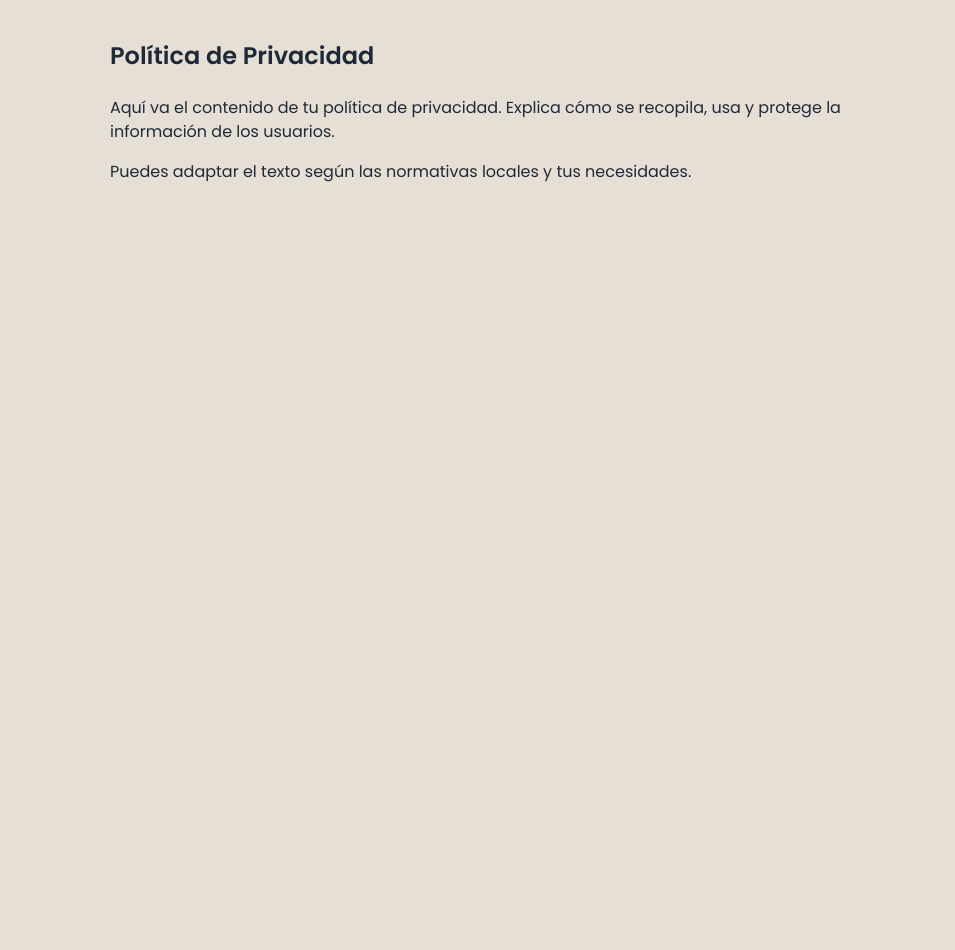
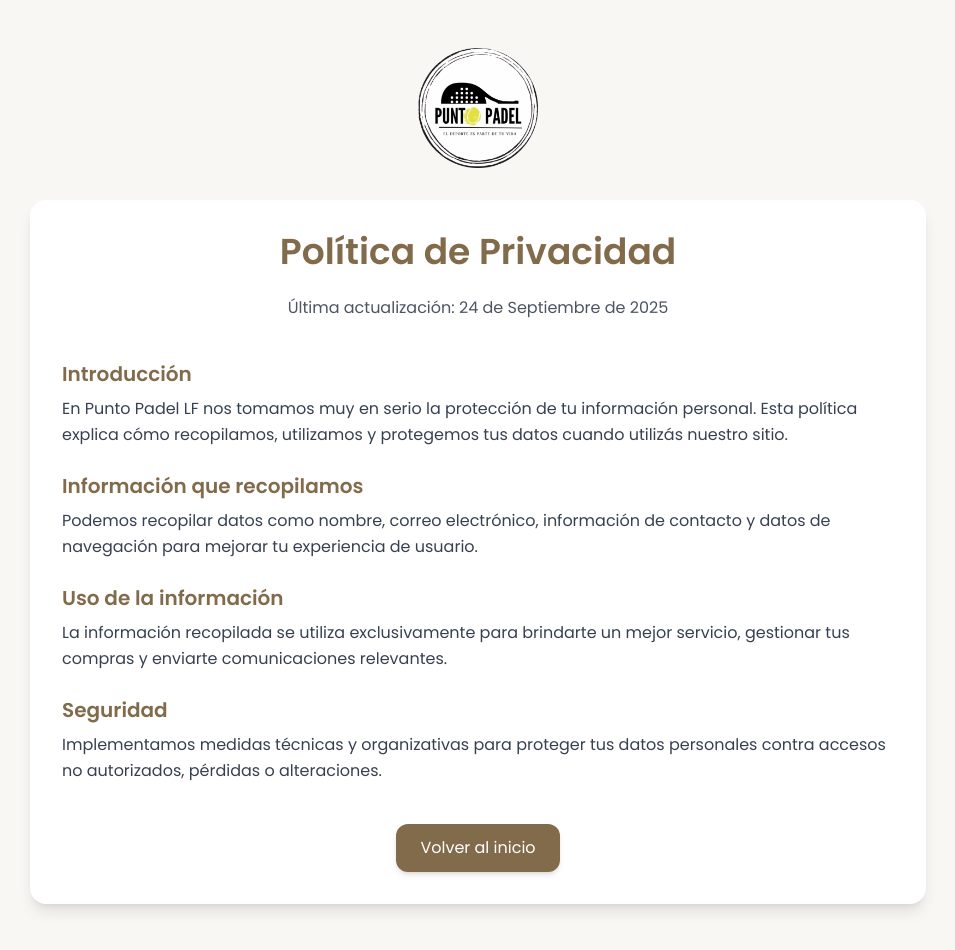
Before and after one commit to Agustin-Monti/Padel-Cocha, a Next.js app: page /paginas/politicas in a window 1280 px wide. Shown: the whole page, without its empty margins (162-1117 px from the left). Before the commit the page ends 800 px from the top, so only its background shows below. Built offline with nearby package versions, Linux system fonts and the light colour scheme.

Commit message:
Update page.tsx

```diff
--- a/app/paginas/politicas/page.tsx
+++ b/app/paginas/politicas/page.tsx
@@ -1,17 +1,93 @@
-// pages/paginas/politica.tsx
-"use client";
+import React from "react";
+import Image from "next/image";
+import Link from "next/link";
+import type { Metadata } from "next";
 
-export default function PoliticaPrivacidad() {
+export const metadata: Metadata = {
+  title: "Política de Privacidad | Punto Padel LF",
+  description: "Conocé cómo protegemos y utilizamos tu información personal.",
+};
+
+export default function PoliticaPrivacidadPage() {
   return (
-    <div className="max-w-3xl mx-auto py-10 px-4">
-      <h1 className="text-2xl font-bold mb-6">Política de Privacidad</h1>
-      <p className="mb-4">
-        Aquí va el contenido de tu política de privacidad. Explica cómo se
-        recopila, usa y protege la información de los usuarios.
-      </p>
-      <p className="mb-4">
-        Puedes adaptar el texto según las normativas locales y tus necesidades.
-      </p>
+    <div className="min-h-screen bg-[#f9f7f4] flex flex-col items-center py-12 px-4">
+      {/* Logo */}
+      <div className="mb-8">
+        <Image
+          src="/logo.png"
+          alt="Punto Padel LF"
+          width={120}
+          height={120}
+          className="mx-auto"
+        />
+      </div>
+
+      {/* Contenido */}
+      <div className="bg-white shadow-lg rounded-2xl p-8 max-w-4xl w-full">
+        <h1 className="text-3xl md:text-4xl font-bold text-center text-[#816b4b] mb-6">
+          Política de Privacidad
+        </h1>
+
+        <p className="text-gray-600 text-center mb-10">
+          Última actualización: 24 de Septiembre de 2025
+        </p>
+
+        <div className="space-y-6 text-gray-700 leading-relaxed">
+          <section>
+            <h2 className="text-xl font-semibold text-[#816b4b] mb-2">
+              Introducción
+            </h2>
+            <p>
+              En Punto Padel LF nos tomamos muy en serio la protección de tu
+              información personal. Esta política explica cómo recopilamos,
+              utilizamos y protegemos tus datos cuando utilizás nuestro sitio.
+            </p>
+          </section>
+
+          <section>
+            <h2 className="text-xl font-semibold text-[#816b4b] mb-2">
+              Información que recopilamos
+            </h2>
+            <p>
+              Podemos recopilar datos como nombre, correo electrónico,
+              información de contacto y datos de navegación para mejorar tu
+              experiencia de usuario.
+            </p>
+          </section>
+
+          <section>
+            <h2 className="text-xl font-semibold text-[#816b4b] mb-2">
+              Uso de la información
+            </h2>
+            <p>
+              La información recopilada se utiliza exclusivamente para
+              brindarte un mejor servicio, gestionar tus compras y enviarte
+              comunicaciones relevantes.
+            </p>
+          </section>
+
+          <section>
+            <h2 className="text-xl font-semibold text-[#816b4b] mb-2">
+              Seguridad
+            </h2>
+            <p>
+              Implementamos medidas técnicas y organizativas para proteger tus
+              datos personales contra accesos no autorizados, pérdidas o
+              alteraciones.
+            </p>
+          </section>
+        </div>
+
+        {/* Botón volver */}
+        <div className="mt-10 flex justify-center">
+          <Link
+            href="/"
+            className="px-6 py-3 bg-[#816b4b] text-white rounded-xl shadow-md hover:bg-[#6b573c] transition"
+          >
+            Volver al inicio
+          </Link>
+        </div>
+      </div>
     </div>
   );
 }
```
